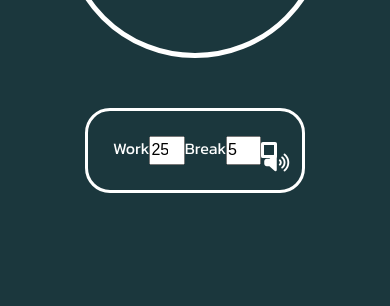
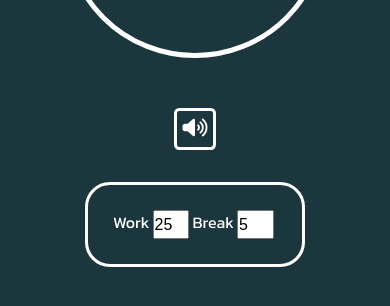
Before and after one commit to ryquo1/POMODORO, a plain HTML site: page index.html in a window 390 px wide. Shown: the part 440-746 px from the top of the page. Drawn offline with Linux system fonts and the light colour scheme.

Commit message:
ajout d'un on/off pour le son

```diff
--- a/index.html
+++ b/index.html
@@ -9,6 +9,8 @@
   <link rel="preconnect" href="https://fonts.googleapis.com">
   <link rel="preconnect" href="https://fonts.gstatic.com" crossorigin>
   <link href="https://fonts.googleapis.com/css2?family=Kanit&display=swap" rel="stylesheet">
+
+  <link href="https://fonts.googleapis.com/icon?family=Material+Icons" rel="stylesheet">
 
   <script src="https://kit.fontawesome.com/0acb75a9e8.js" crossorigin="anonymous"></script>
   <link rel="stylesheet" href="./styles/style.css">
@@ -50,12 +52,14 @@
     </div>
   </div>
 
+  <button id="sound"><em class="fa-solid fa-volume-high fa-2xs" id="icon"></em></button>
+
   <div id="choice">
     <p for="numberWork">Work</p>
     <input type="number" name="numberWork" id="numberWork" value="25" min="1" max="125" />
     <p for="numberBreak">Break</p>
     <input type="number" name="numberBreak" id="numberBreak" value="5" min="1" max="25" />
-    <button id="sound"><em class="fa-solid fa-volume-high fa-2xs"></em></button>
+
   </div>
 
 </div>
--- a/script/script.js
+++ b/script/script.js
@@ -3,19 +3,30 @@ let workTime = document.getElementById("numberWork");
 let breakTime = document.getElementById("numberBreak");
 let workMinute = parseInt(workTime.getAttribute("value"));
 let breakMinute = parseInt(breakTime.getAttribute("value"));
-
-
-
 let second = 0;
 let stopTime = 0;
 let isStart = true;
 let count = true;
+let noSound = false;
 
 const audio = new Audio('./audio/Alarm.mp3');
 
 let workDef = document.getElementById("work").textContent,
     breakDef = document.getElementById("break").textContent,
-    buttonSart = document.getElementById("button");
+    buttonSart = document.getElementById("button"),
+    buttonSound = document.getElementById('sound');
+
+
+buttonSound.addEventListener('click', ()=>{
+    if(noSound == false){
+        document.getElementById("sound").innerHTML = '<img src="./image/speaker-slash.svg" alt="slash-speaker"\>';
+        noSound = true;
+    }else{
+        document.getElementById("sound").innerHTML = '<em class="fa-solid fa-volume-high fa-2xs" id="icon"></em>';
+        noSound = false;
+    }
+})
+
 
 
 //a listener in the button start
@@ -63,13 +74,18 @@ function timerDecrease() {
         workMinute--;
         if(workMinute === -1){
             if(count == false){
-                audio.play();
+                if(noSound == false){
+                    audio.play();
+                }
+
                 workMinute = breakMinute;
                 document.getElementById('work').style.display = 'none';
                 document.getElementById('break').style.display = 'block';
                 count = true;
     }else{
-        audio.play();
+        if(noSound == false){
+            audio.play();
+        }
         workMinute = workTime.value;
         count = false;
         workMinute--;
--- a/styles/style.css
+++ b/styles/style.css
@@ -131,6 +131,18 @@ p{
     margin: auto;
   }
 
+  #sound{
+    border: 0.2rem solid white;
+    background-color: transparent;
+    cursor: pointer;
+    margin: auto;
+    width: 11vw;
+    height: 11vw;
+    border-radius: 12%;
+    color: white;
+    font-size: 2rem;
+  }
+
 }
 
 @media screen and (max-width: 768px) {
@@ -176,4 +188,16 @@ p{
 p{
   font-size: 1rem;
 }
+
+#sound{
+  border: 0.2rem solid white;
+  background-color: transparent;
+  cursor: pointer;
+  margin: auto;
+  width: 11vw;
+  height: 11vw;
+  border-radius: 12%;
+  color: white;
+  font-size: 2rem;
 }
+}
```
Also changed, not shown: image/speaker-slash.svg (added).
